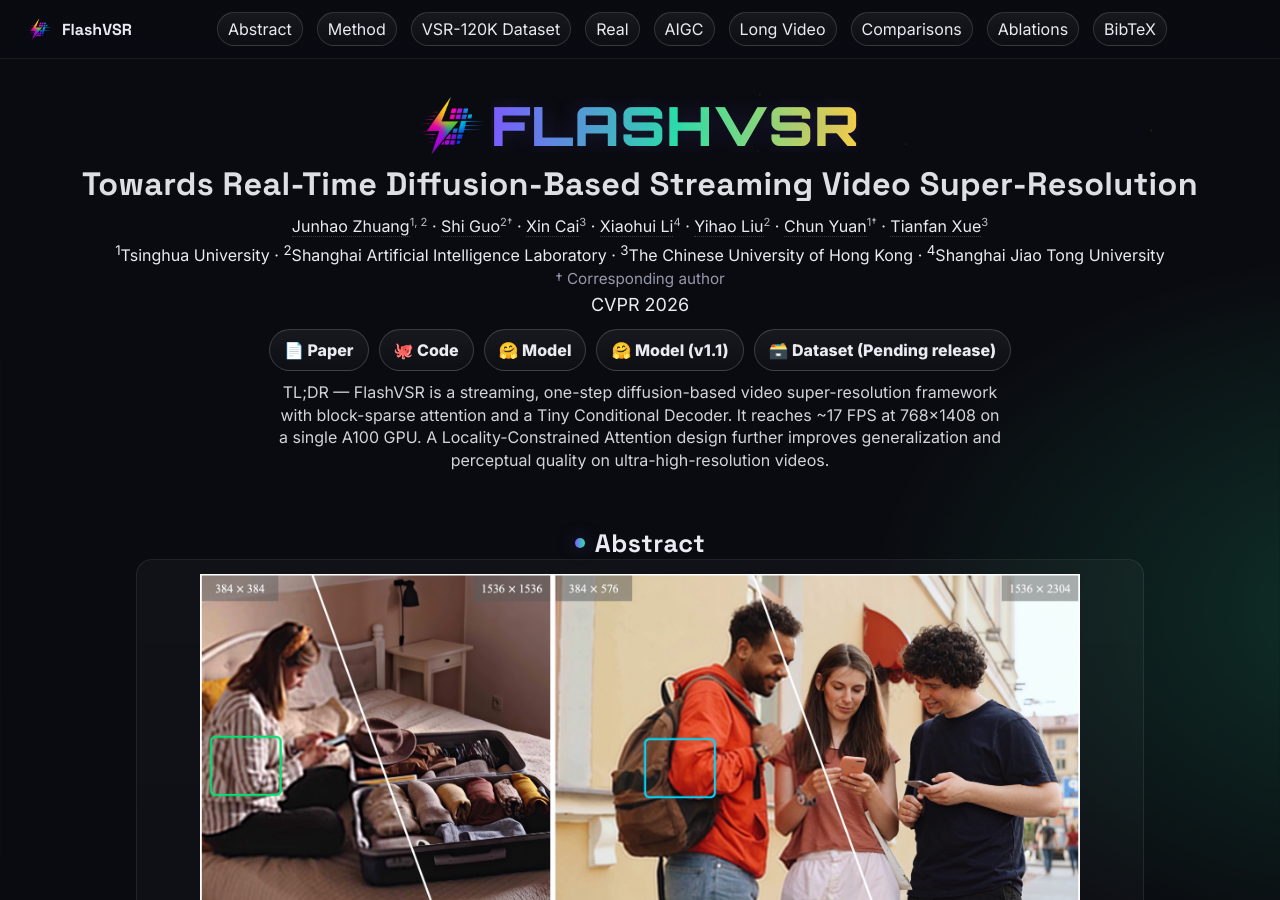
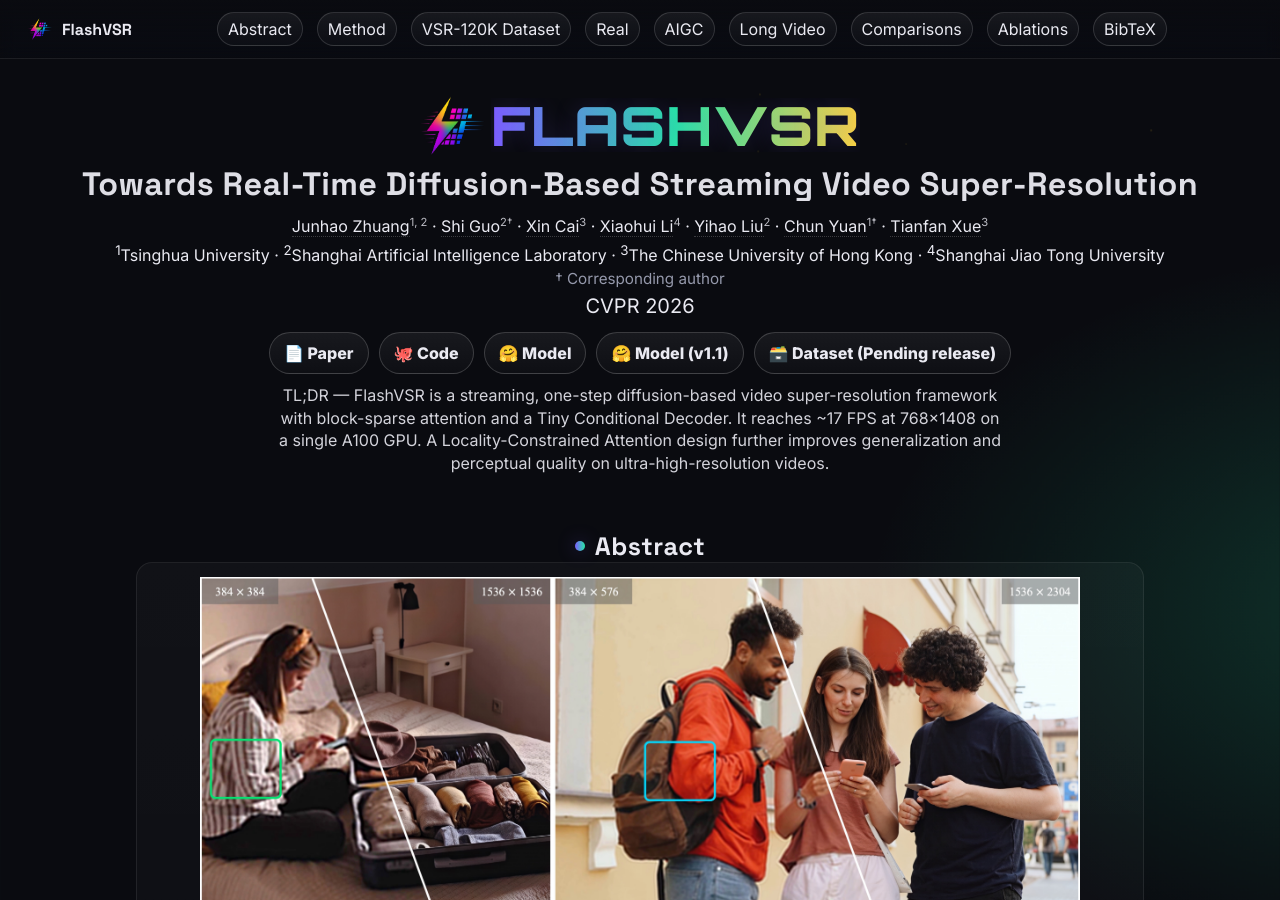
Before and after one commit to zhuang2002/zhuang2002.github.io, a Jekyll site: the page FlashVSR/index.html, which Jekyll copies as it is, in a window 1280 px wide and 900 px high. Built offline with Jekyll 4.4.1, drawn with Linux system fonts in a browser that asks for light colours.

```diff
--- a/FlashVSR/index.html
+++ b/FlashVSR/index.html
@@ -708,7 +708,7 @@
         <div class="note" style="margin-top:4px;text-align:center;opacity:.85">
           † Corresponding author
         </div>
-        <div class="affils" style="margin-top:6px;text-align:center;font-size:18px;">
+        <div class="affils" style="margin-top:6px;text-align:center;font-size:20px;">
           CVPR 2026
         </div>
 
```
